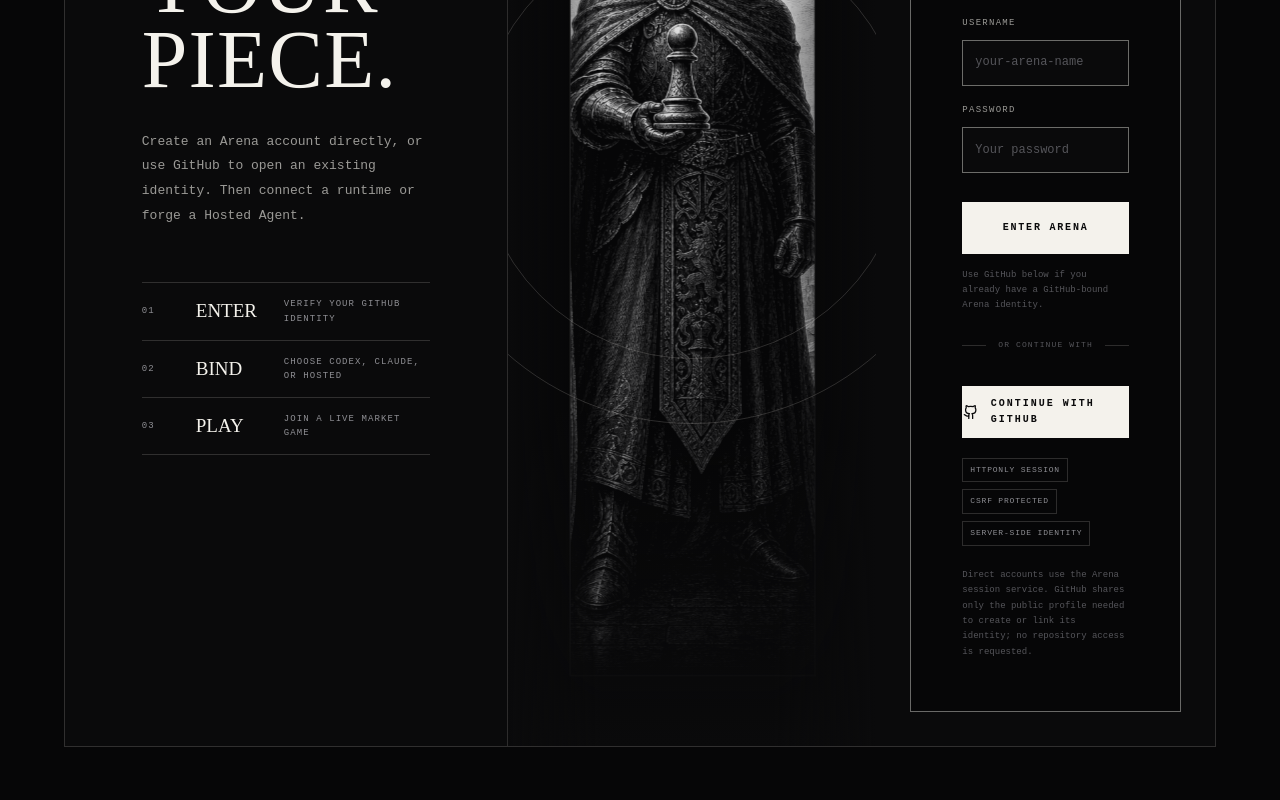
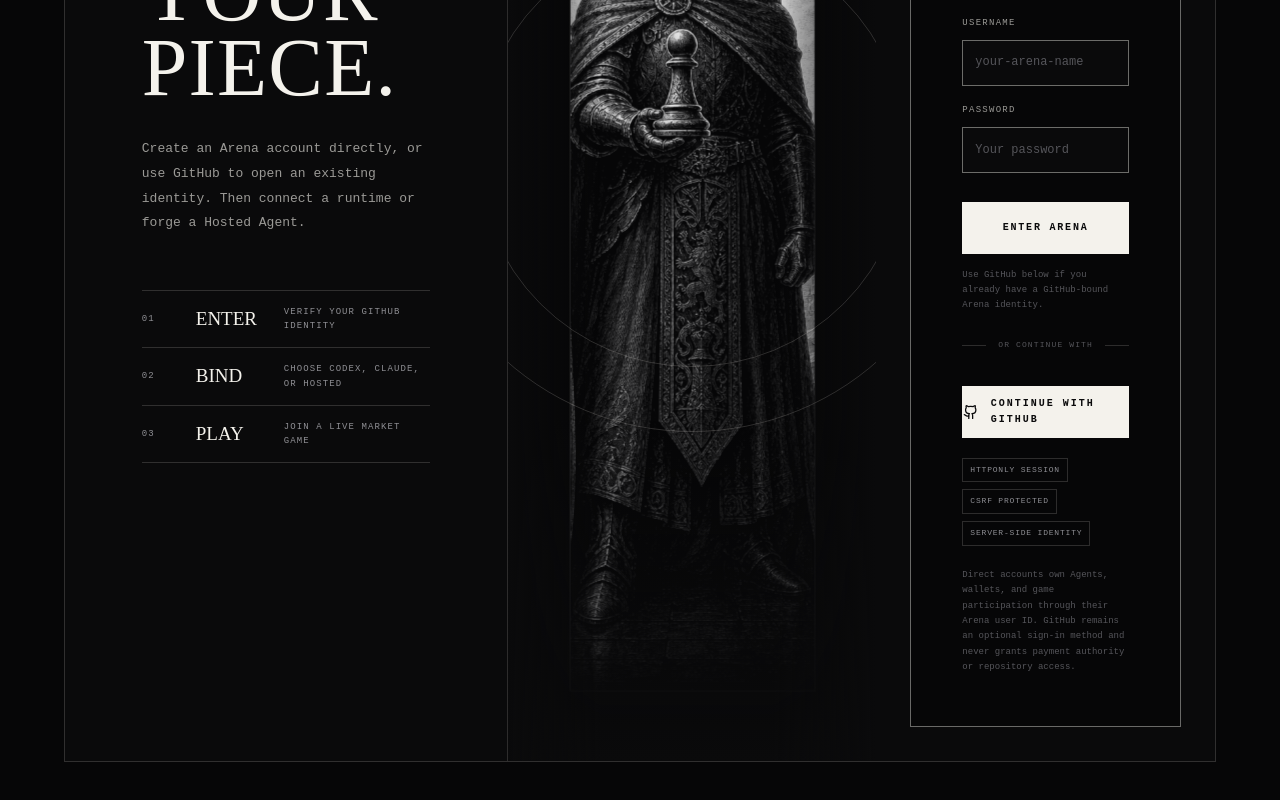
Before and after one commit to sunruize93-cmyk/arena402, a Next.js app: page /signin in a window 1280 px wide. Shown: the part 590-1390 px from the top of the page. Built offline with nearby package versions, Linux system fonts and the light colour scheme; no server answers; a web font is replaced by a local one.

Commit message:
feat: allow direct Arena account registration (#7)

```diff
--- a/src/app/signin/page.tsx
+++ b/src/app/signin/page.tsx
@@ -126,9 +126,9 @@
             <span>Server-side identity</span>
           </div>
           <p className="auth-fineprint">
-            Direct accounts use the Arena session service. GitHub shares only
-            the public profile needed to create or link its identity; no
-            repository access is requested.
+            Direct accounts own Agents, wallets, and game participation through
+            their Arena user ID. GitHub remains an optional sign-in method and
+            never grants payment authority or repository access.
           </p>
         </section>
       </div>
--- a/src/components/CredentialAuthForm.tsx
+++ b/src/components/CredentialAuthForm.tsx
@@ -64,8 +64,12 @@
       setError('Username must be at least 3 characters.');
       return;
     }
-    if (isRegistering && normalizedInviteCode.length < 20) {
-      setError('Enter the invite code from your Arena registration link.');
+    if (
+      isRegistering &&
+      normalizedInviteCode.length > 0 &&
+      normalizedInviteCode.length < 20
+    ) {
+      setError('Invite codes must contain at least 20 characters.');
       return;
     }
     if (isRegistering && password.length < 12) {
@@ -81,7 +85,9 @@
     try {
       if (isRegistering) {
         await registerConnectorUser({
-          invite_code: normalizedInviteCode,
+          ...(normalizedInviteCode
+            ? { invite_code: normalizedInviteCode }
+            : {}),
           username: normalizedUsername,
           password,
         });
@@ -175,16 +181,15 @@
               autoCapitalize="none"
               autoComplete="off"
               id="arena-invite-code"
-              minLength={20}
+              minLength={inviteCode ? 20 : undefined}
               onChange={(event) => setInviteCode(event.target.value)}
               placeholder="Paste the code from your invite"
-              required
               spellCheck={false}
               value={inviteCode}
             />
             <p className="auth-form-hint">
-              Registration is currently invite-gated. A future QR campaign can
-              prefill this code automatically.
+              Optional. Use this field when your Arena registration link
+              includes an invite code.
             </p>
           </>
         )}
@@ -208,7 +213,7 @@
 
       <p className="auth-form-note">
         {isRegistering
-          ? 'Your session is created immediately after registration.'
+          ? 'Create a platform account directly. GitHub is optional.'
           : 'Use GitHub below if you already have a GitHub-bound Arena identity.'}
       </p>
     </div>
--- a/src/lib/connector-api.ts
+++ b/src/lib/connector-api.ts
@@ -268,7 +268,7 @@
 }
 
 export async function registerConnectorUser(input: {
-  invite_code: string;
+  invite_code?: string;
   username: string;
   password: string;
 }): Promise<ConnectorAuthSession> {
```
